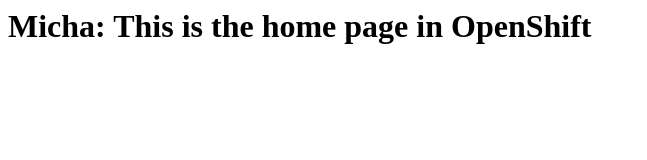
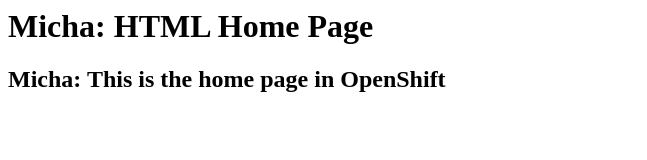
Before and after one commit to mbrasse/openshift-httpd, a plain HTML site: page index.html in a window 1280 px wide. Shown: the whole page, without its empty margins (0-647 px from the left). Drawn offline with Linux system fonts and the light colour scheme.

Commit message:
Update index.html

```diff
--- a/index.html
+++ b/index.html
@@ -1,8 +1,7 @@
-<html>
-  <head>
-    <title>Micha: HTML Home Page</title>
-  </head>
-  <body>
-    <h1>Micha: This is the home page in OpenShift</h1>
-  </body>
-</html>
+<html><head>
+    </head><body><h1>Micha: HTML Home Page</h1>
+
+
+    <h2>Micha: This is the home page in OpenShift</h2>
+
+</body></html>
```
